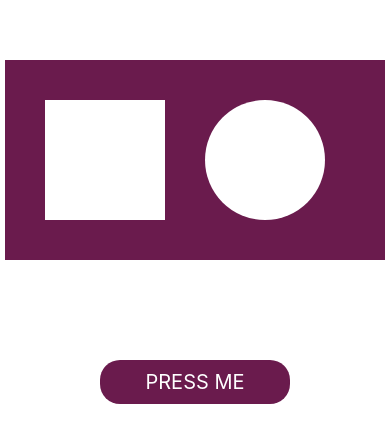
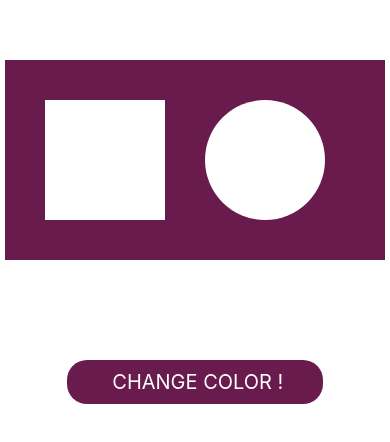
Before and after one commit to shubhamsinha21/Background-Changer-App, a React Native app: screen / in a window 390 px wide. Shown: the part 140-582 px from the top of the page. Built offline with nearby package versions, Linux system fonts and the light colour scheme.

Commit message:
change color 👍

```diff
--- a/App.tsx
+++ b/App.tsx
@@ -37,7 +37,7 @@ function App(): JSX.Element {
     </View>
       <TouchableOpacity onPress={generatorColor}>
         <View style={styles.actionBtn}>
-          <Text style={styles.actionBtnTxt}> Press me </Text>
+          <Text style={styles.actionBtnTxt}> Change color !</Text>
         </View>
       </TouchableOpacity>
     </View>
```
